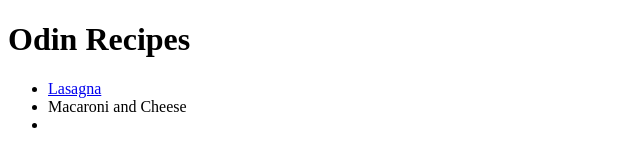
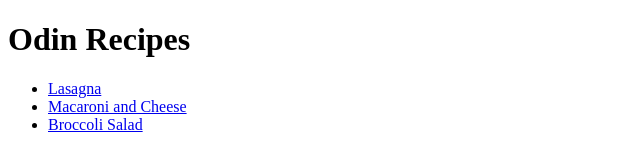
Before and after one commit to manu9527/odin-recipes, a plain HTML site: page index.html in a window 1280 px wide. Shown: the whole page, without its empty margins (0-640 px from the left). Drawn offline with Linux system fonts and the light colour scheme.

Commit message:
Fixed index.html Macaroni and cheese was not in the <a> tag

```diff
--- a/index.html
+++ b/index.html
@@ -9,8 +9,8 @@
     <h1>Odin Recipes</h1>
     <ul>
         <li><a href="recipes/lasagna.html">Lasagna</a></li>
-        <li><a href="recipes/macaroni_and_cheese.html"></a>Macaroni and Cheese</li>
-        <li></li>
+        <li><a href="recipes/macaroni_and_cheese.html">Macaroni and Cheese</a></li>
+        <li><a href="recipes/broccoli_salad.html">Broccoli Salad</a></li>
     </ul>
 </body>
 </html>
```
